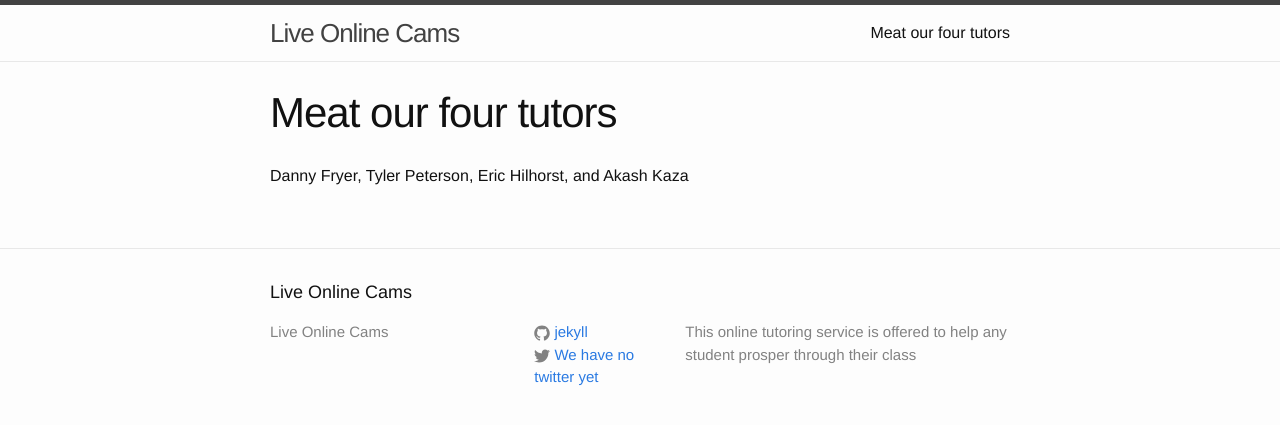
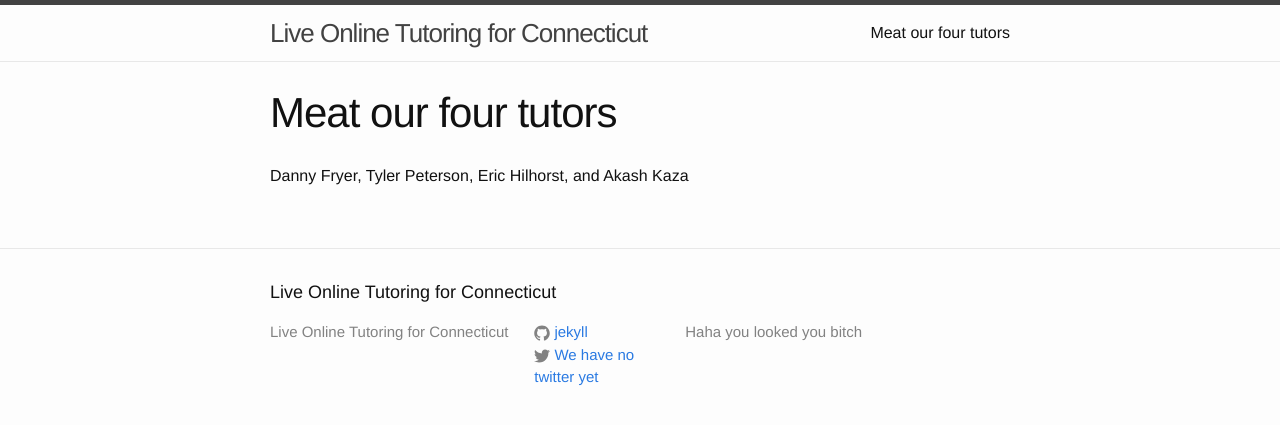
Before and after one commit to pepe454/pepe454.github.io, a Jekyll site: the page built from about.md, in a window 1280 px wide. Shown: the top 425 px of the page. Built offline with Jekyll 4.4.1, drawn with Linux system fonts in a browser that asks for light colours.

Commit message:
Update _config.yml

```diff
--- a/_config.yml
+++ b/_config.yml
@@ -6,10 +6,10 @@
 # 'jekyll serve'. If you change this file, please restart the server process.
 
 # Site settings
-title: Live Online Cams
+title: Live Online Tutoring for Connecticut
 mail_to: eric@hilhorst.us
 description: > # this means to ignore newlines until "baseurl:"
-  This online tutoring service is offered to help any student prosper through their class
+  Haha you looked you bitch
 baseurl: "" # the subpath of your site, e.g. /blog
 url: "http://yourdomain.com" # the base hostname & protocol for your site
 twitter_username: We have no twitter yet
```
